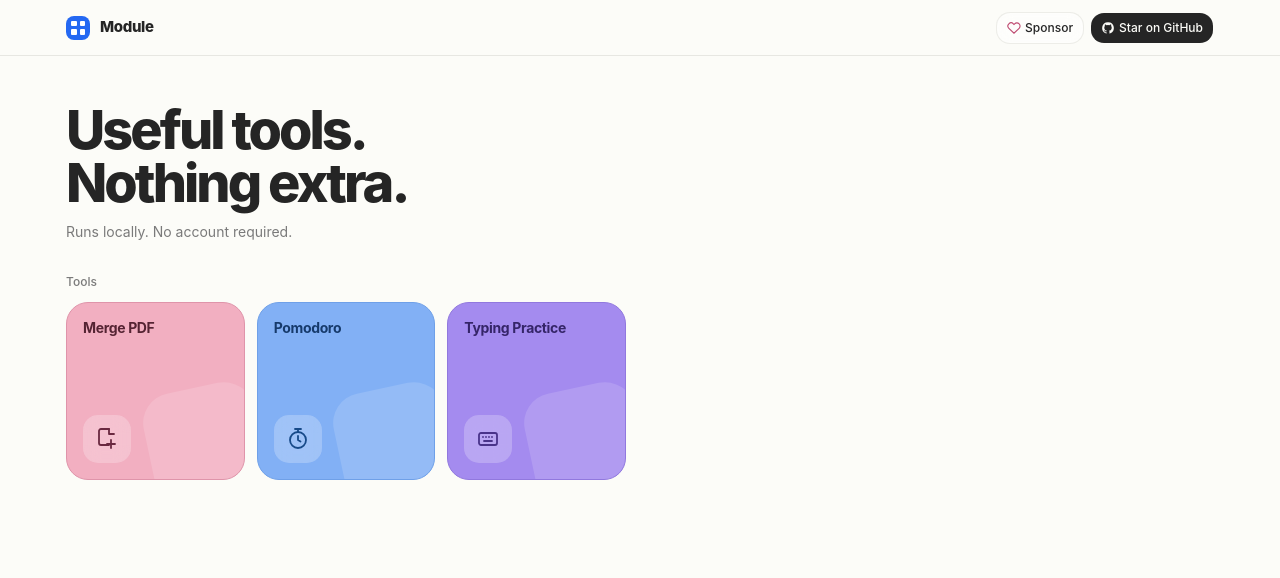
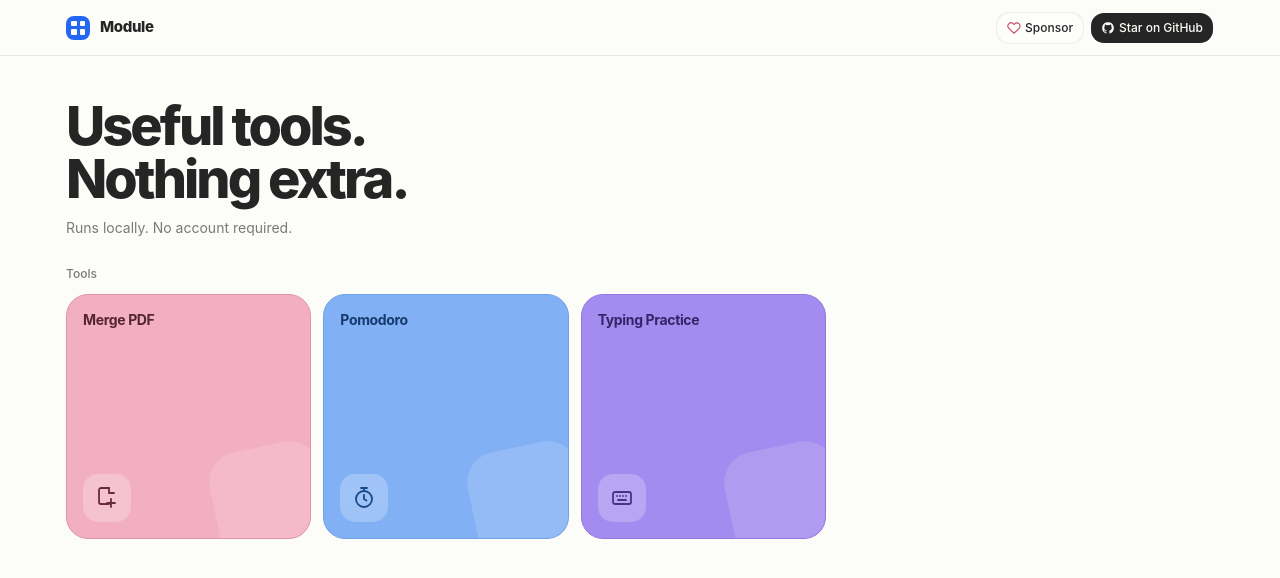
Before and after one commit to howlil/modu-app, a SvelteKit app: page / in a window 1280 px wide. Shown: the top 578 px of the page. Built offline with nearby package versions, Linux system fonts and the light colour scheme.

Commit message:
design: widen colorful app launcher grid

```diff
--- a/src/routes/+page.svelte
+++ b/src/routes/+page.svelte
@@ -8,15 +8,15 @@
   <meta name="description" content="Small browser utilities that run locally." />
 </svelte:head>
 
-<section class="py-9 max-[700px]:py-7">
-  <div class="mb-8 max-w-[640px]">
+<section class="py-8 max-[700px]:py-6">
+  <div class="mb-7 max-w-[640px]">
     <h1 class="m-0 text-[clamp(38px,5.5vw,54px)] font-[760] leading-[0.98] tracking-[-0.055em]">
       Useful tools.<br />Nothing extra.
     </h1>
     <p class="mt-3 text-sm text-muted-foreground">Runs locally. No account required.</p>
   </div>
 
-  <section class="max-w-[560px]" aria-labelledby="tools-title">
+  <section class="max-w-[760px]" aria-labelledby="tools-title">
     <h2 id="tools-title" class="m-0 mb-3 text-xs font-medium text-muted-foreground">Tools</h2>
 
     <div class="grid grid-cols-3 gap-3 max-[560px]:grid-cols-2">
```
